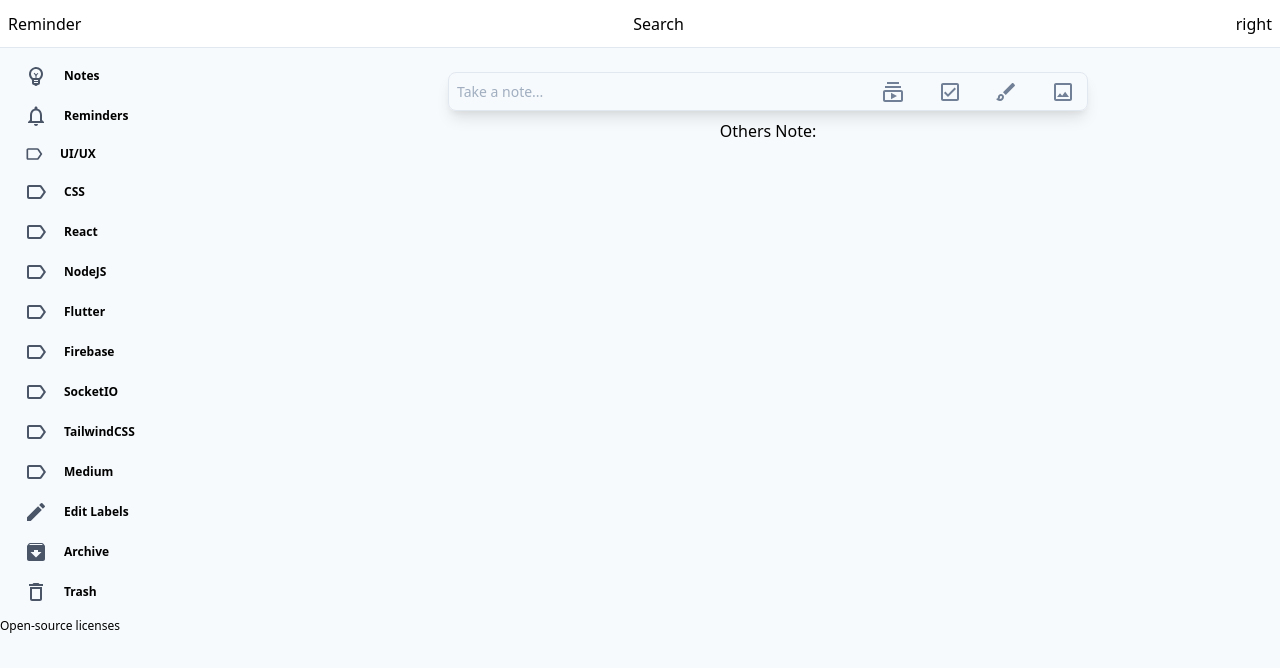
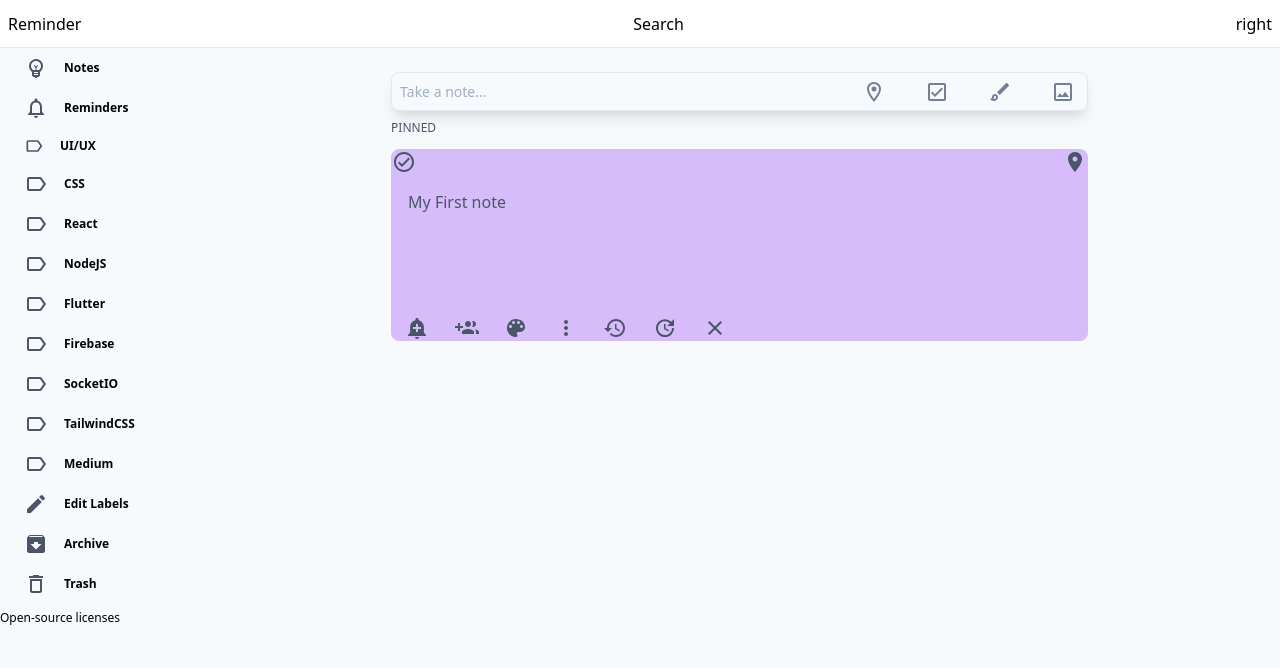
Before and after one commit to Bijayadhs/google-keeper, a React (Create React App) app: page / in a window 1280 px wide. Shown: the top 668 px of the page. Built offline with nearby package versions, Linux system fonts and the light colour scheme.

Commit message:
add new note

```diff
--- a/src/App.js
+++ b/src/App.js
@@ -4,9 +4,11 @@ import Navbar from './components/Navbar';
 import LeftMenu from './components/LeftMenu';
 import MainNotes from './components/MainNotes';
 
+
 function App() {
   return (
-    <div className="h-screen overflow-y-auto flex flex-col bg-gray-100">
+
+      <div className="h-screen overflow-hidden flex flex-col bg-gray-100">
           <Navbar />
           <div className="flex mt-12">
             <LeftMenu />
@@ -14,6 +16,7 @@ function App() {
           </div>
 
       </div>
+
   );
 }
 
--- /dev/null
+++ b/src/components/Card.js
@@ -0,0 +1,43 @@
+import React from 'react';
+// import StateContext from '../context/stateContext';
+import CheckCircleOutlinedIcon from '@material-ui/icons/CheckCircleOutlined';
+import RoomOutlinedIcon from '@material-ui/icons/RoomOutlined';
+import RoomIcon from '@material-ui/icons/Room';
+import AddAlertIcon from '@material-ui/icons/AddAlert';
+import GroupAddIcon from '@material-ui/icons/GroupAdd';
+import ColorLensIcon from '@material-ui/icons/ColorLens';
+import MoreVertIcon from '@material-ui/icons/MoreVert';
+import HistoryIcon from '@material-ui/icons/History';
+import UpdateIcon from '@material-ui/icons/Update';
+import CloseIcon from '@material-ui/icons/Close';
+
+
+function Card({n}) {
+    // const appState =  useContext(StateContext)
+    return (
+        <div className="text-gray-700 w-full h-48 my-3 rounded-lg flex flex-col justify-between border border-purple-300 bg-purple-300 rounded-lg">
+            <div className="top flex justify-between items-center">
+                <CheckCircleOutlinedIcon />
+                {n.isPinned?<RoomIcon />:<RoomOutlinedIcon/>}
+
+            </div>
+            <div className="content flex-1 p-4">
+                {n.content}
+            </div>
+            <div className="bottom w-1/2 flex justify-around items-center">
+                <AddAlertIcon />
+                <GroupAddIcon />
+                <ColorLensIcon />
+                <MoreVertIcon />
+                <HistoryIcon />
+                <UpdateIcon />
+                <CloseIcon />
+
+
+            </div>
+
+        </div>
+    )
+}
+
+export default Card
--- a/src/components/LeftMenu.js
+++ b/src/components/LeftMenu.js
@@ -69,7 +69,7 @@ function LeftMenu() {
         }
     ]
     return (
-        <div className="w-64 h-screen overflow-y-auto py-2">
+        <div className="w-64 h-screen py-8 -mt-8  overflow-y-scroll ">
             {labels.map(l=>(
                <div key={l.label}> <Label icon={l.icon} label={l.label}/></div>
             ))}
--- a/src/components/MainNotes.js
+++ b/src/components/MainNotes.js
@@ -1,21 +1,62 @@
-import React, {useState} from 'react';
+import React,{useState} from 'react';
 import TakeNote from './TakeNote';
 import PinnedNote from './PinnedNote';
-import OthersNote from './OthersNote';
+// import OthersNote from './OthersNote';
+// import StateContext from '../context/stateContext'
 
 function MainNotes() {
-    const [pinned, setPinned] = useState(false);
-    const [data, setData] = useState('');
+    const initialNote=[
+        {
+            id: Date.now(),
+            content:'My First note',
+            isPinned:true,
+            isSelect: true,
+            label:'react',
+            color:'orange'
+        }
+]
+    const [note, setNote] = useState(initialNote)
+    console.log(note)
+
 
 
     return (
-        <div className="mx-auto w-1/2 my-4 flex flex-col items-center">
-            <TakeNote setPinned={setPinned} data={data} setData={setData}/>
-            <div>
-                {pinned?<PinnedNote data={data}/>:<OthersNote data={data}/>}
+    // <StateContext.Provider value={{card: state.card, dispatch}}>
+            <div className="h-screen overflow-y-auto w-full px-48  py-4 flex flex-col  items-end">
+                <TakeNote note={note} setNote={setNote} />
+                <div className="w-full">
+                    <PinnedNote note={note} />
+                    {/* <PinnedNote note={note} /> */}
+                    {/* <OthersNote note={note} /> */}
+                </div>
             </div>
-        </div>
+    // </StateContext.Provider>
     )
 }
 
-export default MainNotes
+export default MainNotes;
+
+
+
+//     const initialState = {
+//         card:[{
+//             note: 'My First Note',
+//             pin: false,
+//             select: false,
+//             color: 'purple'
+//         }]
+
+//     }
+//     const ourReducer = (state, action)=>{
+//         switch(action.type){
+//             case 'SETNOTE':
+//                 return {...state, note:action.payload}
+
+//             case 'PINNED':
+//                 return state.card.pin = true;
+
+//             default:
+//                 return state;
+//     }
+// }
+//     const [state, dispatch] = useReducer(ourReducer,initialState)
--- a/src/components/OthersNote.js
+++ b/src/components/OthersNote.js
@@ -1,9 +1,11 @@
-import React from 'react'
+import React from 'react';
+import Card from './Card';
 
-function OthersNote({data}) {
+function OthersNote() {
     return (
         <div>
-            Others Note: {data}
+            <h6 className="text-xs text-gray-700">OTHERS</h6>
+           <Card/>
         </div>
     )
 }
--- a/src/components/PinnedNote.js
+++ b/src/components/PinnedNote.js
@@ -1,9 +1,12 @@
-import React from 'react'
+import React from 'react';
+import Card from './Card';
 
-function PinnedNote({data}) {
+function PinnedNote({ note}) {
     return (
-        <div>
-            Pinned Note: {data}
+        <div className="">
+           <h6 className="text-xs text-gray-700" >PINNED</h6>
+            {note.map(n=>(<Card key={n.id} n={n}/>))}
+
 
         </div>
     )
--- a/src/components/TakeNote.js
+++ b/src/components/TakeNote.js
@@ -1,31 +1,50 @@
-import React from 'react';
+import React,{useState,useEffect} from 'react';
+// import StateContext from '../context/stateContext'
+
 import BrushOutlinedIcon from '@material-ui/icons/BrushOutlined';
 import CheckBoxOutlinedIcon from '@material-ui/icons/CheckBoxOutlined';
+// import CheckBoxIcon from '@material-ui/icons/CheckBox';
 import ImageOutlinedIcon from '@material-ui/icons/ImageOutlined';
-import SubscriptionsOutlinedIcon from '@material-ui/icons/SubscriptionsOutlined';
+import RoomOutlinedIcon from '@material-ui/icons/RoomOutlined';
+import RoomIcon from '@material-ui/icons/Room';
 
 
+function TakeNote({note,setNote}) {
+    const [content,setContent]=useState('')
+    const [newNote, setNewNote] = useState({
+        id: Date.now(),
+        content:content,
+        isPinned:false,
+        isSelect: false,
+        label:'',
+        color:'pink'
+    })
 
 
+    function handleSubmit(e){
+        e.preventDefault();
+        setContent(e.target.value)
+        setNewNote({...newNote, id:Date.now(), content:content})
+        setContent('')
+    }
 
-function TakeNote({setPinned, setData}) {
-    function handleChange(e){
-        e.preventDefault();
-        setData(e.target.value);
-    }
-    function handlePinned(){
-        setPinned(prev=>!prev)
-    }
+    // useEffect(()=>{
+    //     setNote([...note,newNote])
+    // },[note, setNote, newNote])
+
     return (
-        <div className="text-sm font-bold border rounded-lg my-2 p-1 w-full  shadow-lg cursor-pointer flex justify-between items-center">
-            <input className="p-1 bg-gray-100 focus:outline-none" type="text" placeholder="Take a note..."  onChange={handleChange}/>
+        <div className="text-sm font-bold border rounded-lg my-2 p-1 w-full  shadow-lg cursor-pointer ">
+            <form className="flex justify-between items-center" onSubmit={handleSubmit}>
+                <input className="p-1 bg-gray-100 focus:outline-none" type="text" name={content}  value={content} onChange={e=>setContent(e.target.value)} placeholder="Take a note..."/>
+
             <div className="px-2 w-1/3 text-gray-600 flex justify-between">
-                    <SubscriptionsOutlinedIcon onClick={handlePinned}/>
+                    {note.isPinned?<RoomIcon />:<RoomOutlinedIcon />}
                     <CheckBoxOutlinedIcon/>
                     <BrushOutlinedIcon/>
                     <ImageOutlinedIcon/>
 
             </div>
+            </form>
         </div>
     )
 }
--- a/src/context/dispatchContext.js
+++ b/src/context/dispatchContext.js
@@ -1,5 +1,5 @@
 import {createContext} from 'react';
 
-const dispatchContext = createContext();
+const DispatchContext = createContext();
 
-export default dispatchContext;
+export default DispatchContext;
--- a/src/context/stateContext.js
+++ b/src/context/stateContext.js
@@ -1,5 +1,5 @@
 import {createContext} from 'react';
 
-const stateContext = createContext();
+const StateContext = createContext();
 
-export default stateContext;
+export default StateContext;
```
Lines whose indentation alone changed are shown as unchanged.
